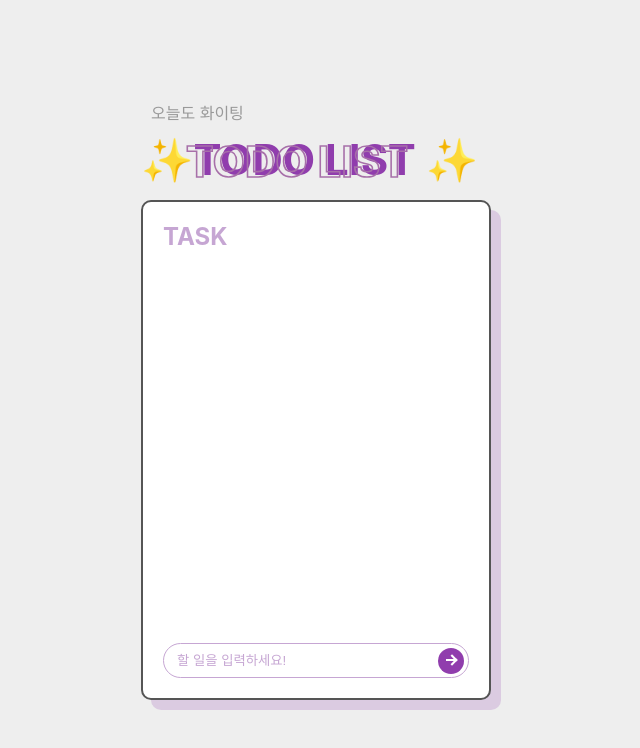
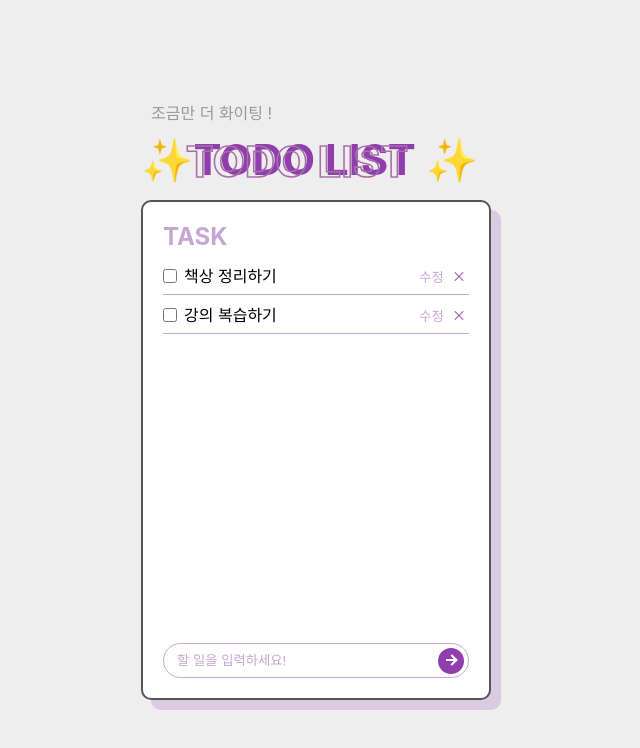
Before and after one commit to bomvomsss/bomvomsss.github.io, a React (Create React App) app in the folder portfolio/: page / in a window 1280 px wide. Shown: the top 748 px of the page, without its empty margins (324-964 px from the left). Built offline with nearby package versions, Linux system fonts and the light colour scheme.

Commit message:
투두 / 수정기능 진행 중

```diff
--- a/portfolio/src/App.js
+++ b/portfolio/src/App.js
@@ -4,7 +4,7 @@ import List from './components/todoList'
 function Head(){
   return(
     <div className='box__head'>
-      <p className='subtitle'>오늘도 화이팅</p>
+      <p className='subtitle'>조금만 더 화이팅 !</p>
       <h1>✨TODO LIST ✨</h1>
     </div>
   )
--- a/portfolio/src/App.scss
+++ b/portfolio/src/App.scss
@@ -24,26 +24,28 @@ ol,ul,li {list-style: none;}
 }
 .listBox {display: flex;flex-direction: column;position: relative;padding: 20px;height: 100%;border: 2px solid #555;background: #fff;border-radius: 10px;z-index: 1;}
 .note {margin-bottom: 10px;color:#c6a6d3;}
-.checkIcon {position: relative;display: inline-block;vertical-align: top;width: 14px;height: 14px;border: 1px solid #333;background: #fff;border-radius: 3px;}
-input:checked ~ .checkIcon {background: #903dad;}
-input:checked ~ .checkIcon:before {content: '';position: absolute;top: 50%;left: 50%;margin-top: -4px;margin-left: -4px;width: 6px;height: 3px;border-left: 2px solid #fff;border-bottom: 2px solid #fff;transform: rotate(-45deg);}
 .todoListBox {
   display: flex;flex-direction: column;flex: 1;min-height: 0;
   ul {  flex: 1;margin-right: -20px;padding-right: 20px;overflow-y: auto;
     li{
-      display: -webkit-flex;display: -ms-flex;display: flex;justify-content: space-between;align-items: center;border-bottom: 1px solid #c6a6d3;
+      display: -webkit-flex;display: -ms-flex;display: flex;justify-content: space-between;align-items: center;border-bottom: 1px solid #c6a6d3;margin-bottom:5px;padding-bottom:3px;
       label{
         display: -webkit-flex;display: -ms-flex;display: flex;align-items: center;min-width: 0;height: 30px;
       }
       input[type='checkbox']{
-        position: absolute;top: 0;left: 0;opacity: 0;
+        display: inline-block;vertical-align: top;width: 14px;height: 14px;border: 1px solid #903dad;background: #fff;border-radius: 3px;accent-color: #903dad;margin-right:7px;
       }
       .checkIcon{
         flex-shrink: 0;margin-right: 7px;
       }
       .box__txt{
-        overflow: hidden;white-space: nowrap;text-overflow: ellipsis;
+        line-height:30px;overflow: hidden;white-space: nowrap;text-overflow: ellipsis;
       }
+      .txt--linethrough{
+        text-decoration:line-through;
+      }
+      .box__btn{
+        display:flex;align-items:center;
         .btn__del{
           flex-shrink: 0;position: relative;width: 20px;height: 20px;border: 0;background: none;font-size: 0;color: transparent;
           &::before{
@@ -51,6 +53,10 @@ input:checked ~ .checkIcon:before {content: '';position: absolute;top: 50%;left:
           }
           &::after{
             content: '';position: absolute;top: 50%;left: 50%;margin-left: -6px;width: 12px;height: 1px;background: #903dad;transform: rotate(-45deg);
+          }
+        }
+        .btn__edit{
+          background:transparent;width:35px;height:20px;border:none;color:#c6a6d3;
         }
       }
     }
--- a/portfolio/src/components/todoList.js
+++ b/portfolio/src/components/todoList.js
@@ -1,15 +1,27 @@
-import { useState } from 'react'
+import { useState, useRef } from 'react'
 import Create from './todoCreate'
+import todoData from '../data.js'
 
 function List(){
   const [input, setInput] = useState('');
-  const [list, setList] = useState([]);
+  const [list, setList] = useState([...todoData]);
+  const [isEditing, setIsEditing] = useState(false);
+  const [editCont, setEditCont] = useState(todoData.content);
+  const [done, setDone] = useState(false);
+
+  const idNum = useRef(3);
 
   const handleSubmit = (e) => {
     e.preventDefault();
+    let newTodo = {
+      id : idNum.current++, // 1씩 증가
+      content : input,
+      done : false,
+    };
     if(input.trim() !== ''){
-      setList([...list, input]);
+      setList((prev) => [...prev, newTodo]);
       setInput('');
+      console.log(newTodo.id)
     }
   };
   // 투두 등록
@@ -21,28 +33,45 @@ function List(){
   }
   // 투두 삭제
 
-  const initialItems = [
-    {
-      id : 1,
-      content : '책상 청소',
-      done : 'true'
-    },
-    { id : 2, content : '플레이리스트 바꾸기', done : 'true' },
-    { id : 3, content : '어제 공부한 거 복습하기', done : 'false' },
-    { id : 4, content : '책 읽기', done : 'false' },
-  ]
+  const handleEdit = (e) => {
+    setEditCont(e.target.value)
+  }
 
+
+  if(isEditing){
     return(
       <div className='todoListBox'>
         <ul>
-        {list.map((item, i) => (
-          <li key={i} className='listItem'>
+          {list.map((data, i) => (
+            <li key={data.id} className='listItem'>
               <label>
-              <input type="checkbox" />
-              <span className='checkIcon'></span>
-              <span className='box__txt'>{item}</span>
+                <input type="checkbox" value={editCont} onChange={handleEdit()} autofocus/>{' '}
+                <span className='box__txt'>{data.content}</span>
               </label>
+              <div className="box__btn">
+                <button type='button' className='btn__edit' onClick={()=>setIsEditing(false)}>수정</button>
                 <button type='button' className='btn__del' onClick={()=>handleDelete(i)}>삭제</button>
+              </div>
+            </li>
+          ))}
+        </ul>
+        <Create input={input} setInput={setInput} handleSubmit={handleSubmit}/>
+      </div>
+    )
+  }else{
+    return(
+      <div className='todoListBox'>
+        <ul>
+          {list.map((data, i) => (
+            <li key={data.id} className='listItem'>
+              <label>
+                <input type="checkbox" onChange={()=>handleEdit()} autofocus/>
+                <span className={'box__txt'}>{data.content}</span>
+              </label>
+              <div className="box__btn">
+                <button type='button' className='btn__edit' onClick={()=>setIsEditing(true)}>수정</button>
+                <button type='button' className='btn__del' onClick={()=>handleDelete(i)}>삭제</button>
+              </div>
             </li>
           ))}
         </ul>
@@ -51,4 +80,6 @@ function List(){
     )
   }
 
+  }
+
 export default List;
--- /dev/null
+++ b/portfolio/src/data.js
@@ -0,0 +1,14 @@
+const todoData = [
+  {
+    id : 1,
+    content : '책상 정리하기',
+    done : true,
+  },
+  {
+    id : 2,
+    content : '강의 복습하기',
+    done : false,
+  },
+];
+
+export default todoData;
```
Lines whose indentation alone changed are shown as unchanged.
